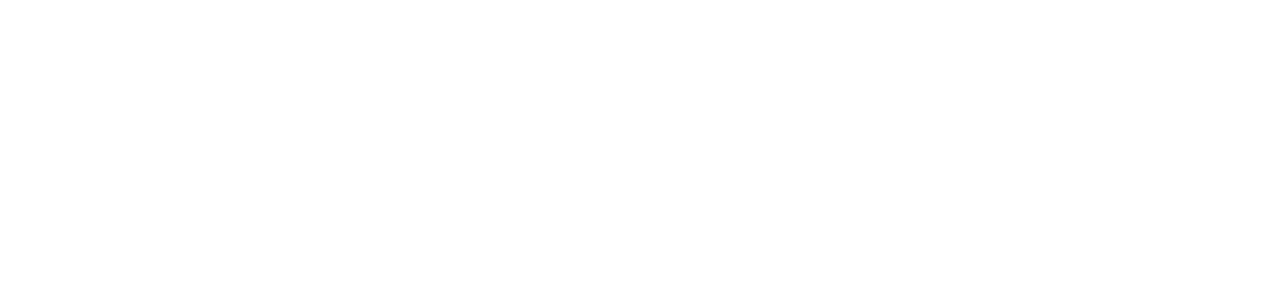
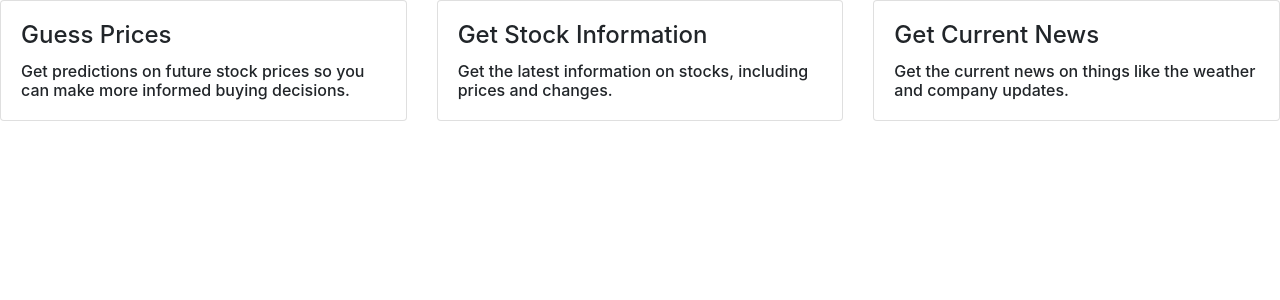
Before and after one commit to vishnubapana/Stock-Prediction-App, a React (Create React App) app in the folder frontend/: page / in a window 1280 px wide. Shown: the top 300 px of the page. Built offline with nearby package versions, Linux system fonts and the light colour scheme.

Commit message:
Created features component

```diff
--- /dev/null
+++ b/frontend/src/components/LandingPage/Features/Features.js
@@ -0,0 +1,34 @@
+import React from 'react'
+import {
+    Card, CardTitle, CardText, CardDeck,
+    CardBody
+  } from 'reactstrap';
+
+function Features() {
+    return (
+
+        <CardDeck>
+            <Card>
+                <CardBody>
+                    <CardTitle tag="h4">Guess Prices</CardTitle>
+                    <CardText tag="h6">Get predictions on future stock prices so you can make more informed buying decisions.</CardText>
+                </CardBody>
+            </Card>
+            <Card>
+                <CardBody>
+                    <CardTitle tag="h4">Get Stock Information</CardTitle>
+                    <CardText tag="h6">Get the latest information on stocks, including prices and changes.</CardText>
+                </CardBody>
+            </Card>
+            <Card>
+                <CardBody>
+                    <CardTitle tag="h4">Get Current News</CardTitle>
+                    <CardText tag="h6">Get the current news on things like the weather and company updates.</CardText>
+                </CardBody>
+            </Card>
+        </CardDeck>
+
+    );
+}
+
+export default Features
--- a/frontend/src/components/LandingPage/LandingPage.js
+++ b/frontend/src/components/LandingPage/LandingPage.js
@@ -1,10 +1,12 @@
 import React from 'react'
+import Features from './Features/Features'
 //Import components that you create here
 
 function LandingPage(){
     return(
         //Use components that you import here
-        <></>
+
+        <Features/>
     )
 }
 
```
